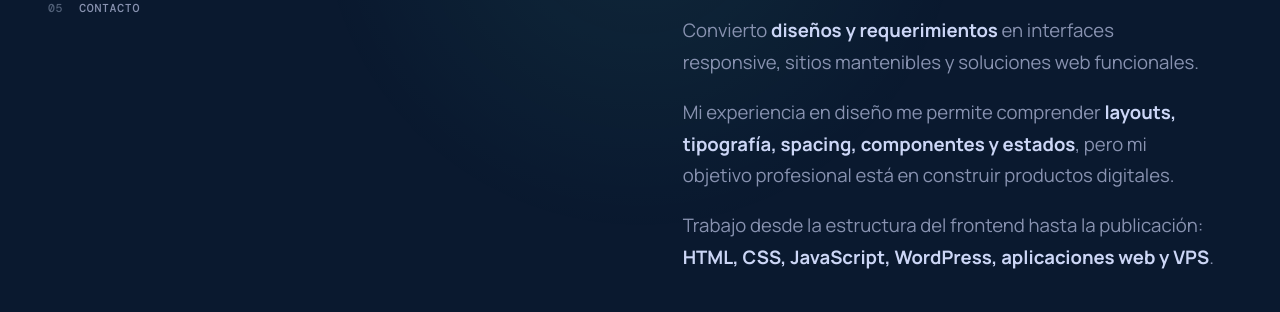
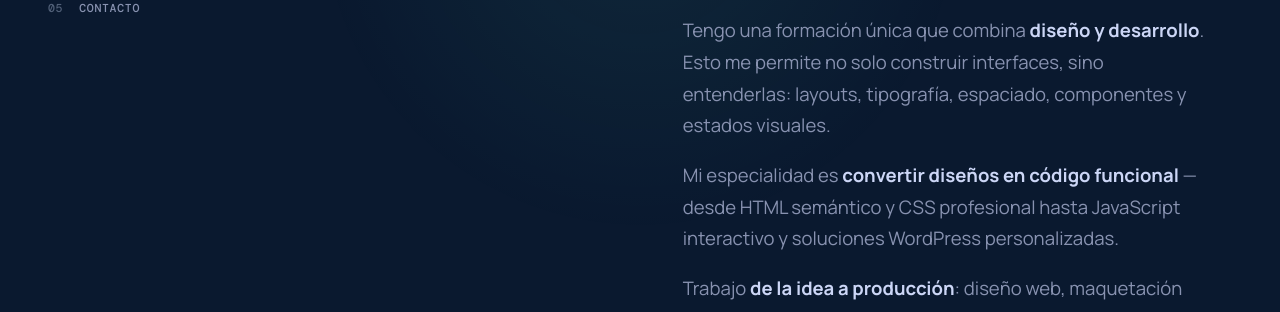
Before and after one commit to eltigrecreativocom/portafolio, a plain HTML site: page index.html in a window 1280 px wide. Shown: the part 332-644 px from the top of the page. Drawn offline with nearby package versions, Linux system fonts and the light colour scheme.

Commit message:
sobre mi

```diff
--- a/index.html
+++ b/index.html
@@ -48,7 +48,7 @@
   <main class="main-content">
     <section class="section about" id="about" aria-labelledby="about-title">
       <div class="section-heading"><p class="section-label">01 / SOBRE MÍ</p><h2 id="about-title">WEB<br><em>DEVELOPER.</em></h2></div>
-      <div class="about-grid"><div><p class="about-position">FROM DESIGN TO PRODUCTION<br><span>Frontend · CSS/Sass · WordPress · VPS</span></p></div><div class="about-copy"><p>Soy <strong>desarrollador web especializado en frontend</strong>, CSS/Sass y WordPress.</p><p>Convierto <strong>diseños y requerimientos</strong> en interfaces responsive, sitios mantenibles y soluciones web funcionales.</p><p>Mi experiencia en diseño me permite comprender <strong>layouts, tipografía, spacing, componentes y estados</strong>, pero mi objetivo profesional está en construir productos digitales.</p><p>Trabajo desde la estructura del frontend hasta la publicación: <strong>HTML, CSS, JavaScript, WordPress, aplicaciones web y VPS</strong>.</p></div></div>
+      <div class="about-grid"><div><p class="about-position">FROM DESIGN TO PRODUCTION<br><span>Frontend · CSS/Sass · WordPress · VPS</span></p></div><div class="about-copy"><p>Soy <strong>Luis Fernando Gutierrez</strong>, desarrollador web specializado en <strong>frontend, CSS/Sass y WordPress</strong> con base en Perú.</p><p>Tengo una formación única que combina <strong>diseño y desarrollo</strong>. Esto me permite no solo construir interfaces, sino entenderlas: layouts, tipografía, espaciado, componentes y estados visuales.</p><p>Mi especialidad es <strong>convertir diseños en código funcional</strong> — desde HTML semántico y CSS profesional hasta JavaScript interactivo y soluciones WordPress personalizadas.</p><p>Trabajo <strong>de la idea a producción</strong>: diseño web, maquetación frontend, WordPress, sitios e-commerce, plugins personalizados y mantenimiento en VPS. Mi objetivo es entregar código limpio, responsive y listo para producción.</p></div></div>
       <div class="about-actions"><a class="button" href="#projects">VER PROYECTOS <span>↘</span></a><a class="button button-secondary" href="./assets/cv/cv.pdf" download>DESCARGAR CV <span>↓</span></a></div>
     </section>
 
```
Also changed, not shown: 1 other file.
